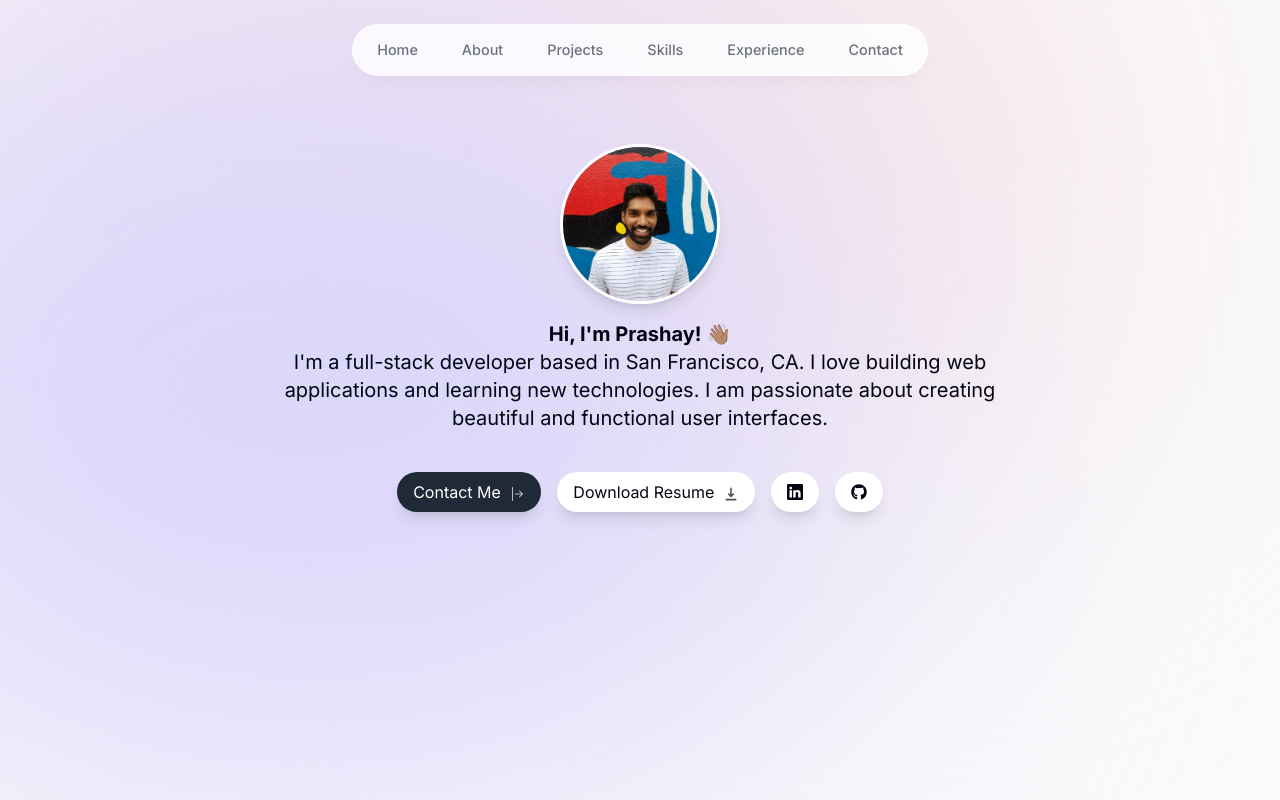
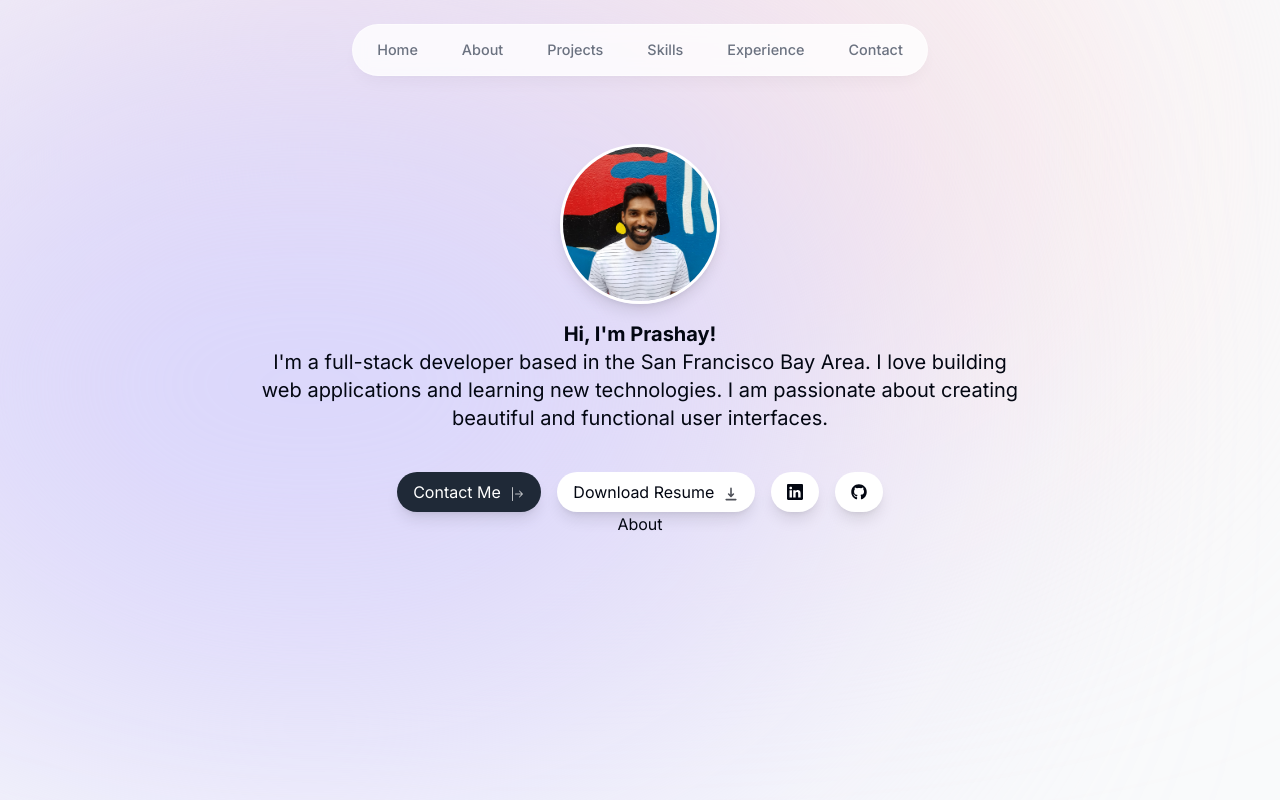
Before and after one commit to wadesword89/portfolio, a Next.js app: page / in a window 1280 px wide. Built offline with nearby package versions, Linux system fonts and the light colour scheme.

Commit message:
add about section

```diff
--- a/app/page.tsx
+++ b/app/page.tsx
@@ -1,3 +1,4 @@
+import About from "@/components/About";
 import Intro from "@/components/Intro";
 import Image from "next/image";
 
@@ -5,7 +6,7 @@ export default function Home() {
   return (
     <main className="flex flex-col items-center px-4">
       <Intro />
-
+      <About />
     </main>
   );
 }
--- /dev/null
+++ b/components/About.tsx
@@ -0,0 +1,9 @@
+import React from 'react'
+
+const About = () => {
+  return (
+    <div>About</div>
+  )
+}
+
+export default About
--- a/components/Intro.tsx
+++ b/components/Intro.tsx
@@ -36,8 +36,8 @@ const Intro = () => {
         initial={{ opacity: 0, y: 100 }}
         animate={{ opacity: 1, y: 0 }}
       >
-        <span className='font-bold '>Hi, I'm Prashay! 👋🏽</span> <br />
-        I'm a full-stack developer based in San Francisco, CA.
+        <span className='font-bold '>Hi, I'm Prashay!</span> <br />
+        I'm a full-stack developer based in the San Francisco Bay Area.
         I love building web applications and learning new technologies.
         I am passionate about creating beautiful and functional user interfaces.
       </motion.p>
```
